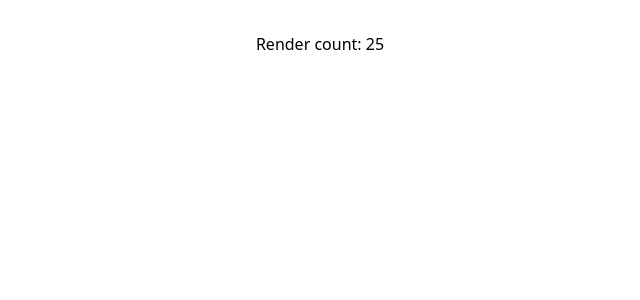
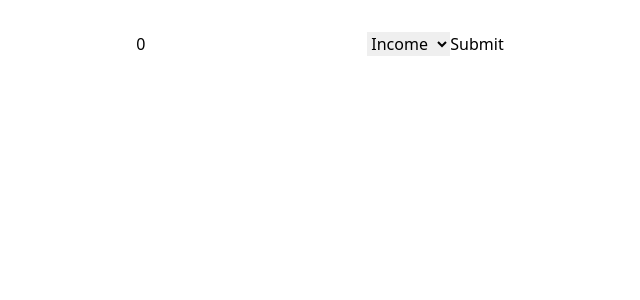
Before and after one commit to Sherrrrryyy/Practice-react, a React (Vite) app: page / in a window 1280 px wide. Shown: the top 300 px of the page, without its empty margins (320-960 px from the left). Built offline with nearby package versions, Linux system fonts and the light colour scheme.

Commit message:
"useState learn completed"

```diff
--- a/src/App.jsx
+++ b/src/App.jsx
@@ -1,7 +1,9 @@
+import './App.css'
 import { useEffect, useRef, useState } from 'react'
-import reactLogo from './assets/react.svg'
-import viteLogo from '/vite.svg'
-import './App.css'
+
+
+
+
 
 function App() {
   // const [count, setCount] = useState(0)
@@ -91,13 +93,102 @@ function App() {
   // },[])
 
 
-const count = useRef(25)
-console.log(count);
+  // const count = useRef(25)
+  // console.log(count);
+
+
+  // const [name, setName] = useState("Shaheer")
+
+  // const handleUser = (e)=>{
+  // setName(e.target.value)
+  // }
+
+  // const [number,setNumber] = useState(0)
+  // const [postNumber,isPosNumber] = useState()
+
+  // const incrementNumber= ()=>{
+  //   setNumber(number + 1)
+  // }
+  // const decrementNumber= ()=>{
+  //   setNumber((prev)=>prev - 1)
+  // }
+
+  // console.log(name);
+
+
+  const [amount, setAmount] = useState(0);
+  const [type, setType] = useState('income');
+  const [transaction, setTransaction] = useState([])
+
+const handleAddTransaction=()=>{
+
+setTransaction([...transaction, {amount,type}])
+setAmount('')
+setType('income')
+
+}
+
+console.log(transaction);
+
+  return (
+    <>
+
+
+      <div>
+
+        <input
+          onChange={(e) => setAmount(e.target.value)}
+          className='border border-black p-1 rounded-md mx-2'
+          value={amount}
+          placeholder='Enter Amount'
+          type='number' />
+
+        <select
+          onChange={(e) => setType(e.target.value)}
+          value={type}
+          className='border border-black p-1 rounded-md mx-2' name="" id="">
+          <option value="income">Income</option>
+          <option value="expense">Expense</option>
+        </select>
+
+        <button
+        onClick={handleAddTransaction}
+        className='border border-black p-1 rounded-md mx-2'>Submit</button>
+
+
+<div>
+  {
+    transaction.map((data,index)=>{
+      return (
+        <div key={index} className='flex justify-between'>
+        <h1 className='font-bold underline text-3xl'>{data.amount}</h1>
+        <h1 className={`font-bold underline text-3xl ${data.type === "income" ? "text-green-500" : "text-red-500"}`} >{data.type}</h1>
+
+      </div>
+      )
+
+    })
+  }
+</div>
+
+      </div>
 
 
 
-  return (
-    <>
+      <div className='flex justify-center items-center'>
+        {/*
+<input value={name}
+placeholder='Enter Your Name'
+onChange={handleUser}
+className='border-red-500 border'
+/> */}
+
+        {/* <button onClick={incrementNumber} className='borer border-gray-400 bg-black text-white text-lg p-5'>+</button>
+<h1 className='m-5'>{number}</h1>
+<button onClick={decrementNumber} className='borer border-gray-400 bg-black text-white text-lg p-5'>-</button> */}
+      </div>
+
+
 
       {/* useState Hook */}
       {/*
@@ -128,7 +219,7 @@ console.log(count);
       {/* <h1>I've rendering {change} times</h1> */}
 
 
-<h1>Render count: {count.current}</h1>
+      {/* <h1>Render count: {count.current}</h1> */}
     </>
   )
 }
```
